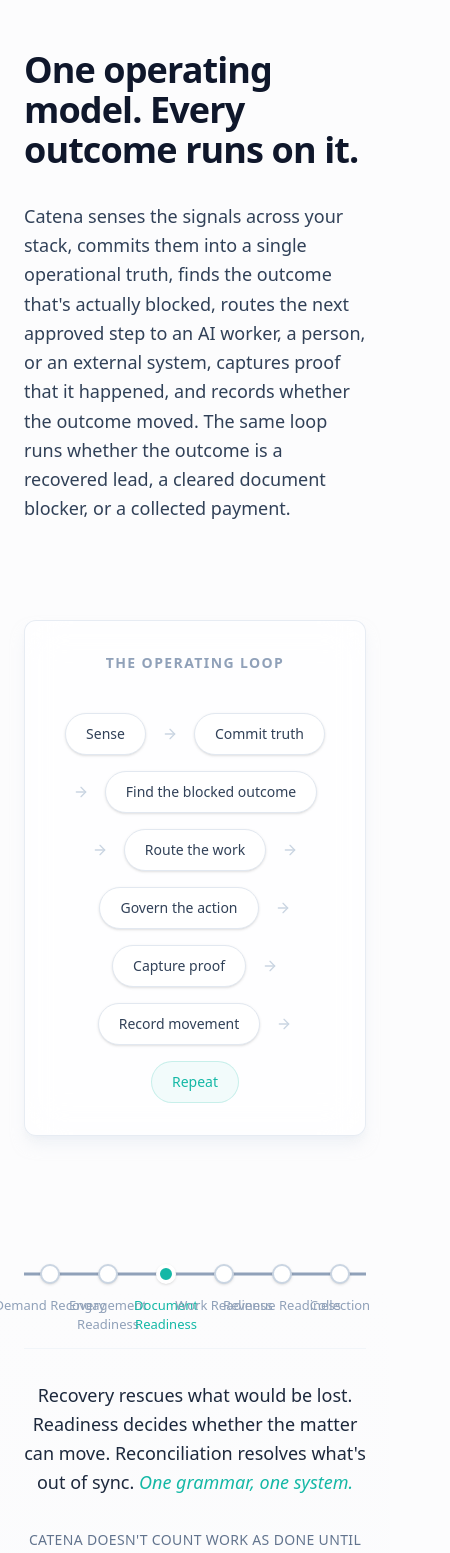
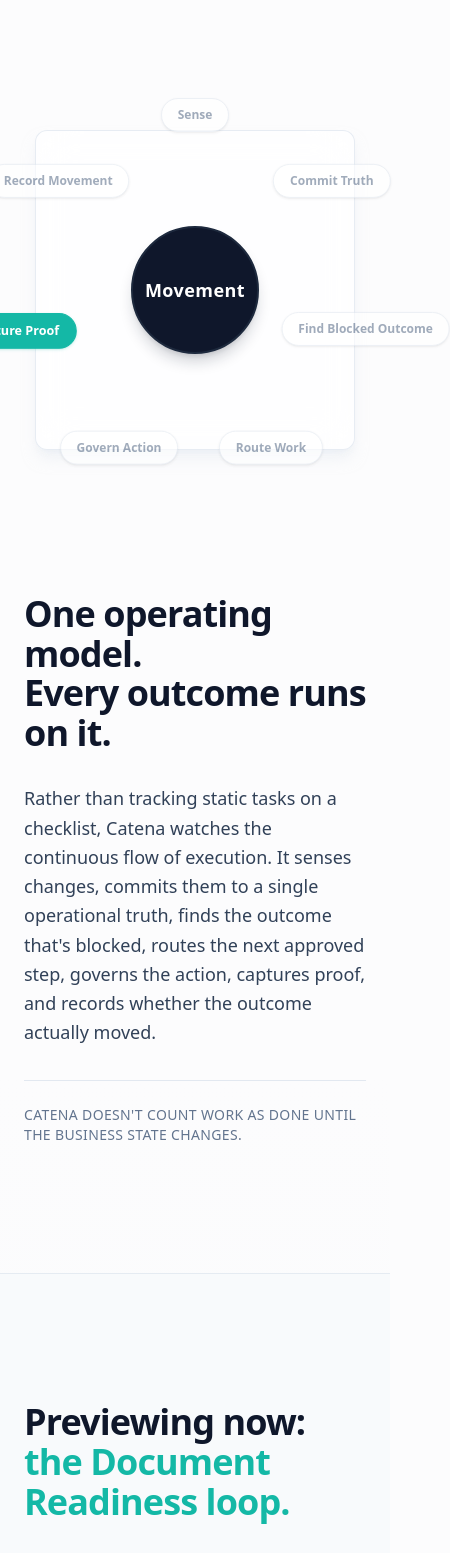
Before and after one commit to PrimeElixir/catena-landing, a Next.js app: page / in a window 390 px wide. Shown: the part 3080-4633 px from the top of the page, 450 px wide, since content can reach past the window. Built offline with nearby package versions, Linux system fonts and the light colour scheme.

Commit message:
feat: rebuild OperatingModel section with animated circular ring diagram

```diff
--- a/src/components/OperatingModel.tsx
+++ b/src/components/OperatingModel.tsx
@@ -1,103 +1,117 @@
-import React from 'react';
-import { ArrowRight } from 'lucide-react';
+"use client";
+
+import React, { useState, useEffect } from 'react';
 import clsx from 'clsx';
 
 const loopSteps = [
   "Sense",
-  "Commit truth",
-  "Find the blocked outcome",
-  "Route the work",
-  "Govern the action",
-  "Capture proof",
-  "Record movement"
-];
-
-const spineNodes = [
-  { label: 'Demand Recovery', active: false },
-  { label: 'Engagement Readiness', active: false },
-  { label: 'Document Readiness', active: true, badge: 'Previewing now' },
-  { label: 'Work Readiness', active: false },
-  { label: 'Revenue Readiness', active: false },
-  { label: 'Collection', active: false },
+  "Commit Truth",
+  "Find Blocked Outcome",
+  "Route Work",
+  "Govern Action",
+  "Capture Proof",
+  "Record Movement"
 ];
 
 export default function OperatingModel() {
+  const [activeIndex, setActiveIndex] = useState(0);
+  const [pulseCenter, setPulseCenter] = useState(false);
+
+  useEffect(() => {
+    const timer = setInterval(() => {
+      setActiveIndex((prev) => {
+        const next = prev + 1;
+        if (next === loopSteps.length) {
+          // Reached the end, trigger center pulse
+          setPulseCenter(true);
+          setTimeout(() => setPulseCenter(false), 500); // Reset pulse
+          return 0; // Loop back to start
+        }
+        return next;
+      });
+    }, 1200); // Time per step
+
+    return () => clearInterval(timer);
+  }, []);
+
   return (
     <section className="py-32 px-6">
-      <div className="max-w-5xl mx-auto">
+      <div className="max-w-6xl mx-auto flex flex-col lg:flex-row items-center gap-16 lg:gap-24">
 
-        {/* Header & Body */}
-        <div className="max-w-3xl mb-24">
-          <h2 className="text-4xl md:text-5xl font-bold tracking-tight text-slate-900 mb-8">
-            One operating model. Every outcome runs on it.
-          </h2>
-          <p className="text-lg md:text-xl text-slate-700 leading-relaxed font-light">
-            Catena senses the signals across your stack, commits them into a single operational truth, finds the outcome that's actually blocked, routes the next approved step to an AI worker, a person, or an external system, captures proof that it happened, and records whether the outcome moved. The same loop runs whether the outcome is a recovered lead, a cleared document blocker, or a collected payment.
-          </p>
-        </div>
+        {/* Left: The Circular Animation Diagram */}
+        <div className="flex-1 w-full max-w-lg relative flex items-center justify-center py-20 lg:py-0">
 
-        {/* The Loop */}
-        <div className="mb-32">
-          <div className="glass-panel p-8 md:p-12 border-slate-200">
-            <h3 className="text-sm font-bold text-slate-400 uppercase tracking-widest mb-10 text-center">The Operating Loop</h3>
+          <div className="relative w-[320px] h-[320px] md:w-[450px] md:h-[450px] rounded-full flex items-center justify-center glass-panel shadow-sm">
 
-            <div className="flex flex-wrap justify-center items-center gap-4">
-              {loopSteps.map((step, idx) => (
-                <React.Fragment key={idx}>
-                  <div className="px-5 py-2.5 bg-white border border-slate-200 rounded-full shadow-sm text-sm font-medium text-slate-700">
+            {/* Center Node ("Movement") */}
+            <div className={clsx(
+              "w-32 h-32 md:w-40 md:h-40 rounded-full flex items-center justify-center transition-all duration-500 shadow-lg border-2 z-10",
+              pulseCenter
+                ? "bg-accent border-accent text-white scale-110 shadow-accent/40"
+                : "bg-slate-900 border-slate-800 text-white scale-100 shadow-slate-900/20"
+            )}>
+              <span className="text-lg md:text-xl font-bold tracking-wide">Movement</span>
+            </div>
+
+            {/* Orbiting Nodes */}
+            {loopSteps.map((step, idx) => {
+              // Calculate position around the circle
+              // Start at top (-90 degrees), move clockwise
+              const angleDeg = (idx * (360 / loopSteps.length)) - 90;
+              const angleRad = angleDeg * (Math.PI / 180);
+
+              // Radius of the orbit (adjust based on container size)
+              // Responsive radius (smaller on mobile)
+              const radius = 175; // For desktop (450/2 = 225, giving some padding)
+
+              // Calculate coordinates using JS Math for safer browser compatibility
+              const x = Math.cos(angleRad) * radius;
+              const y = Math.sin(angleRad) * radius;
+
+              const isActive = idx === activeIndex;
+
+              return (
+                <div
+                  key={step}
+                  className={clsx(
+                    "absolute transition-all duration-500 flex items-center justify-center",
+                    isActive ? "z-20 scale-105 opacity-100" : "z-0 scale-100 opacity-60"
+                  )}
+                  style={{
+                    transform: `translate(${x}px, ${y}px)`
+                  }}
+                >
+                  <div className={clsx(
+                    "px-4 py-2 md:px-5 md:py-2.5 rounded-full text-xs md:text-sm font-semibold border shadow-sm transition-colors duration-300 text-center",
+                    isActive
+                      ? "bg-accent text-white border-accent shadow-accent/20"
+                      : "bg-white text-slate-500 border-slate-200"
+                  )}>
                     {step}
                   </div>
-                  {idx < loopSteps.length - 1 && (
-                    <ArrowRight size={16} className="text-slate-300 flex-shrink-0" />
-                  )}
-                </React.Fragment>
-              ))}
-              {/* Loop back indicator - simple text for now to keep it clean */}
-              <ArrowRight size={16} className="text-slate-300 flex-shrink-0" />
-              <div className="px-5 py-2.5 bg-accent/5 border border-accent/20 rounded-full text-sm font-medium text-accent">
-                Repeat
-              </div>
-            </div>
+                </div>
+              );
+            })}
+
           </div>
         </div>
 
-        {/* The Spine Echo */}
-        <div className="mb-16">
-          <div className="relative mb-16 px-4 max-w-4xl mx-auto">
-            {/* The line */}
-            <div className="absolute top-1/2 left-0 w-full h-[3px] bg-slate-400 -translate-y-1/2 z-0"></div>
+        {/* Right: Text Copy */}
+        <div className="flex-1 space-y-8">
+          <h2 className="text-4xl md:text-5xl font-bold tracking-tight text-slate-900 leading-[1.1]">
+            One operating model.<br />
+            Every outcome runs on it.
+          </h2>
 
-            {/* Nodes */}
-            <div className="relative z-10 flex justify-between items-center w-full">
-              {spineNodes.map((node, idx) => (
-                <div key={idx} className="flex flex-col items-center relative group">
-                  <div className={clsx(
-                    "w-5 h-5 rounded-full flex items-center justify-center transition-colors shadow-sm",
-                    node.active ? "bg-accent border-4 border-white" : "bg-white border-2 border-slate-300"
-                  )}>
-                  </div>
+          <p className="text-lg md:text-xl text-slate-700 leading-relaxed font-light">
+            Rather than tracking static tasks on a checklist, Catena watches the continuous flow of execution. It senses changes, commits them to a single operational truth, finds the outcome that's blocked, routes the next approved step, governs the action, captures proof, and records whether the outcome actually moved.
+          </p>
 
-                  {/* Label */}
-                  <div className={clsx(
-                    "absolute top-8 text-center w-32 -ml-16 left-1/2 text-[13px] font-medium transition-colors",
-                    node.active ? "text-accent" : "text-slate-400 group-hover:text-slate-600"
-                  )}>
-                    {node.label}
-                  </div>
-                </div>
-              ))}
-            </div>
+          <div className="pt-6 border-t border-slate-200">
+            <p className="text-sm text-slate-500 font-medium tracking-wide uppercase">
+              Catena doesn't count work as done until the business state changes.
+            </p>
           </div>
-        </div>
-
-        {/* The Grammar & Supporting Line */}
-        <div className="max-w-3xl mx-auto text-center mt-12 pt-8 border-t border-slate-100">
-          <p className="text-lg md:text-xl text-slate-800 leading-relaxed font-medium mb-8">
-            Recovery rescues what would be lost. Readiness decides whether the matter can move. Reconciliation resolves what's out of sync. <span className="text-accent italic">One grammar, one system.</span>
-          </p>
-          <p className="text-sm text-slate-500 font-medium tracking-wide uppercase">
-            Catena doesn't count work as done until the business state changes.
-          </p>
         </div>
 
       </div>
```
